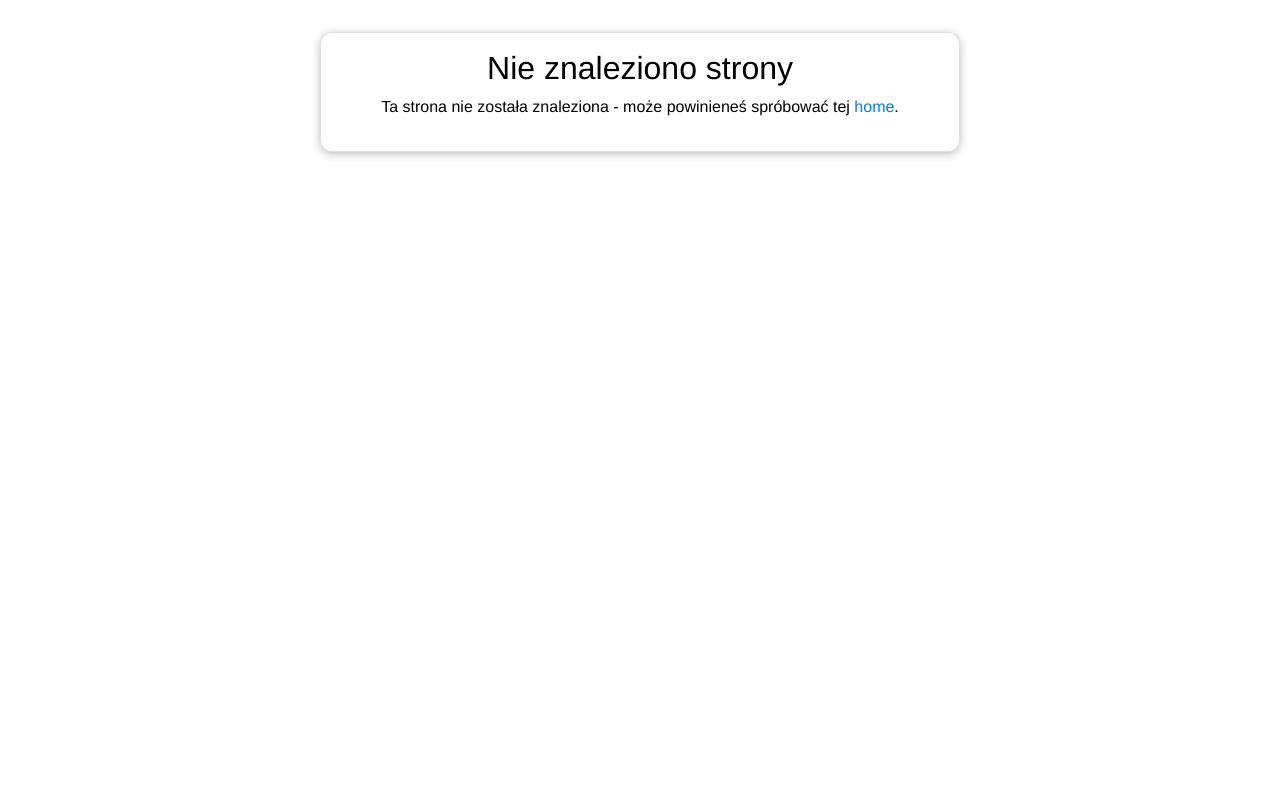
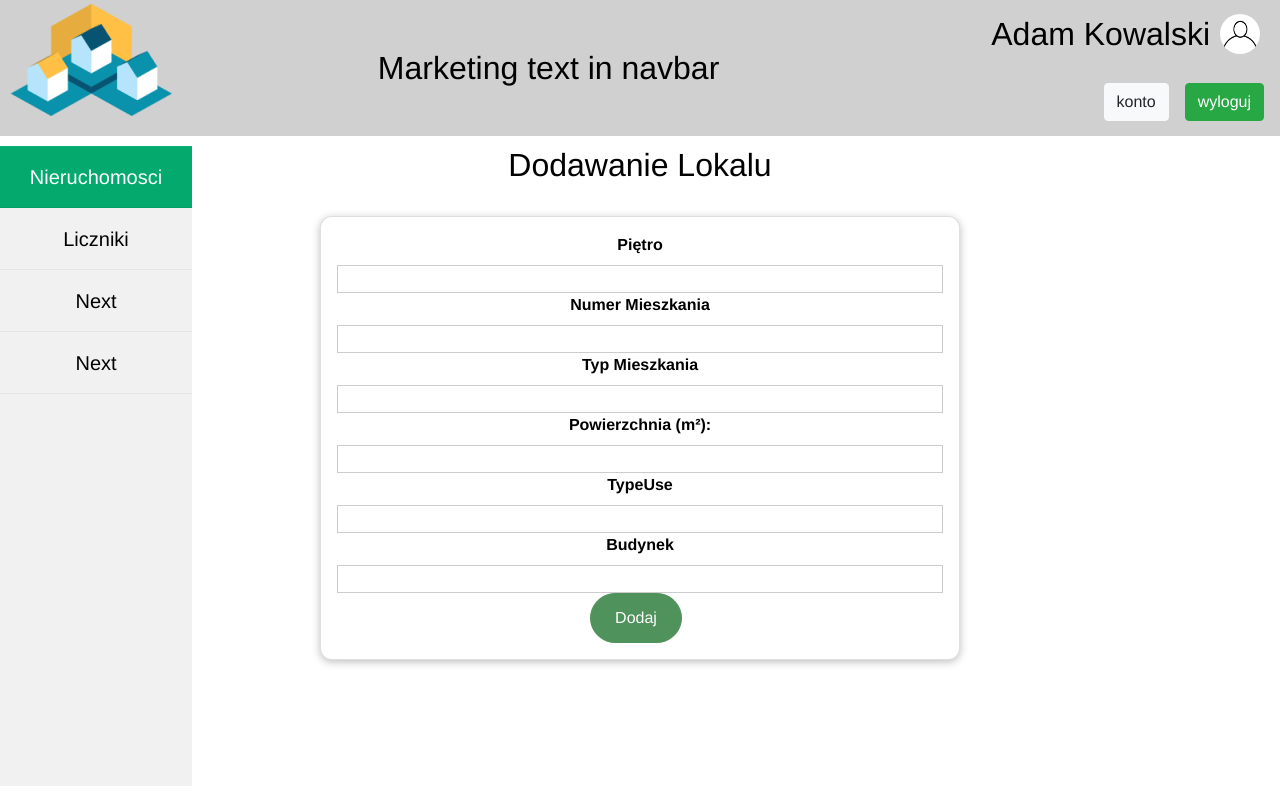
Before and after one commit to LenoBartek/front_housing, a Vue app: page /immovable/1/flat in a window 1280 px wide. Built offline with nearby package versions, Linux system fonts and the light colour scheme; no server answers.

Commit message:
feat: Change routes

```diff
--- a/src/components/admin/Immovable/ImmovableList.vue
+++ b/src/components/admin/Immovable/ImmovableList.vue
@@ -121,7 +121,11 @@ export default {
       return this.$route.path + "/" + "building";
     },
     immovableFlatLink() {
-      return this.$route.path + "/" + "flat";
+      if (this.building) {
+        return this.$route.path + "/" + this.building.id + "/" + "flat";
+      } else {
+        return this.$route.path;
+      }
     },
     getNodes() {
       return this.$store.getters["immovable/nodes_2"];
--- a/src/pages/immovable/ImmovableFlat.vue
+++ b/src/pages/immovable/ImmovableFlat.vue
@@ -1,6 +1,6 @@
 <template>
   <section>
-    <home-page> </home-page>
+    <!-- <home-page> </home-page> -->
     <h2>Dodawanie Lokalu</h2>
     <base-card>
       <immovable-flat-form @save-data-flat="saveData"> </immovable-flat-form>
@@ -14,14 +14,45 @@ export default {
   components: {
     ImmovableFlatForm,
   },
-   methods: {
+  data() {
+    return {
+      selectedBuilding: null,
+    };
+  },
+  methods: {
     saveData(data) {
-      console.log(data)
+      console.log(data);
       // this.$store.dispatch('coaches/registerCoach', data);
 
-    //   this.$store.dispatch('immovable/addBuilding', data);
-    //   this.$router.replace('/immovable');
+      //   this.$store.dispatch('immovable/addBuilding', data);
+      //   this.$router.replace('/immovable');
+    },
+    async loadBuildings() {
+      try {
+        await this.$store.dispatch("immovable/loadBuildings");
+      } catch (error) {
+        this.error = error.message || "Coś poszło nie tak :)";
+      }
+    },
+  },
+  created() {
+    this.loadBuildings();
+
+    const data = this.$store.getters["immovable/nodes_2"];
+    console.log("data ", data);
+    for (const key in data) {
+      if (data[key].id == this.$route.params.id) {
+        this.selectedBuilding = data[key];
+        console.log('asdaada',data[key])
+        break;
+      }
     }
-  }
+    console.log(
+      "this building",
+      this.selectedBuilding,
+      "id",
+      this.$route.params.id
+    );
+  },
 };
 </script>
--- /dev/null
+++ b/src/pages/immovable/ImmovableId.vue
@@ -0,0 +1,13 @@
+<template>
+  <section>
+    <home-page> </home-page>
+    <router-view> </router-view>
+  </section>
+</template>
+
+<script>
+
+export default {
+
+};
+</script>
--- a/src/pages/immovable/ImmovablePage.vue
+++ b/src/pages/immovable/ImmovablePage.vue
@@ -2,6 +2,7 @@
   <section>
     <home-page> </home-page>
     <immovable-list> </immovable-list>
+    <router-view> </router-view>
   </section>
 </template>
 
--- a/src/router.js
+++ b/src/router.js
@@ -6,6 +6,7 @@ import NotFound from "./pages/NotFound.vue";
 import ImmovablePage from "./pages/immovable/ImmovablePage.vue";
 import ImmovableBuilding from "./pages/immovable/ImmovableBuilding.vue"
 import ImmovableFlat from "./pages/immovable/ImmovableFlat.vue"
+import ImmovableId from "./pages/immovable/ImmovableId.vue";
 
 const router = createRouter({
   history: createWebHistory(),
@@ -14,8 +15,15 @@ const router = createRouter({
     { path: "/login", component: Login },
     { path: "/register", component: Register },
     { path: "/immovable", component: ImmovablePage},
+    { path: "/immovable/:id",
+     component: ImmovableId,
+     props: true,
+     children: [
+      { path: 'flat', component: ImmovableFlat},
+     ]
+    },
     { path: '/immovable/building', component: ImmovableBuilding},
-    { path: '/immovable/flat', component: ImmovableFlat},
+    // { path: '/immovable/flat', component: ImmovableFlat},
     { path: "/:notFound(.*)", component: NotFound },
   ],
 });
```
